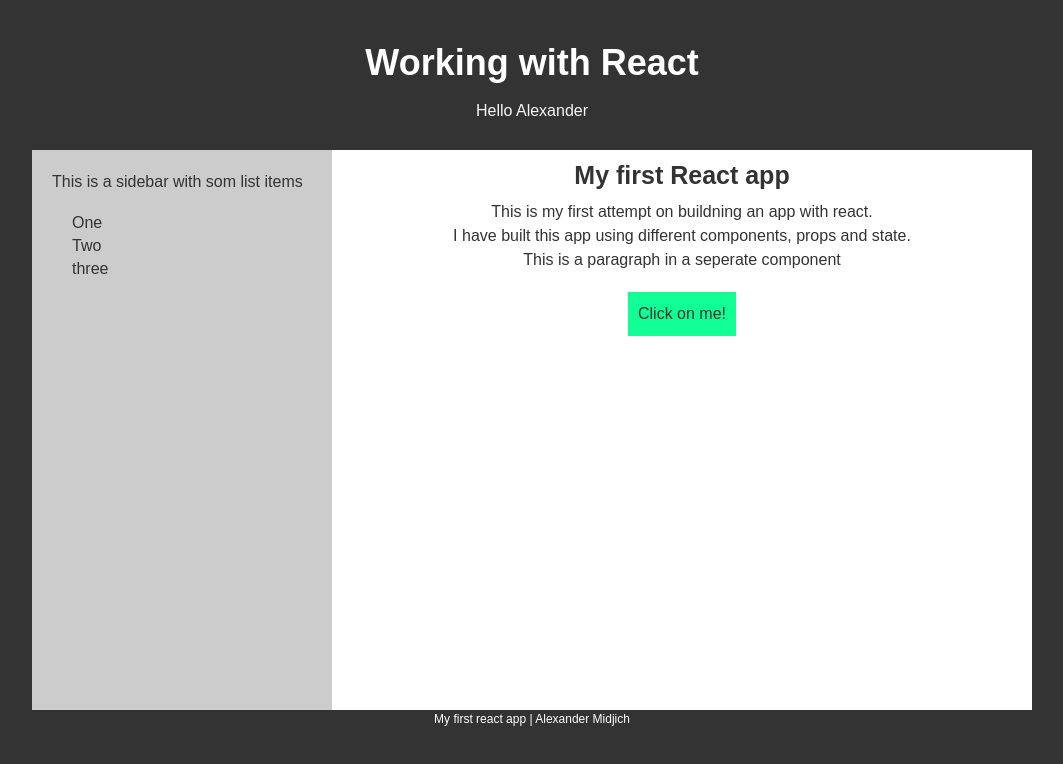
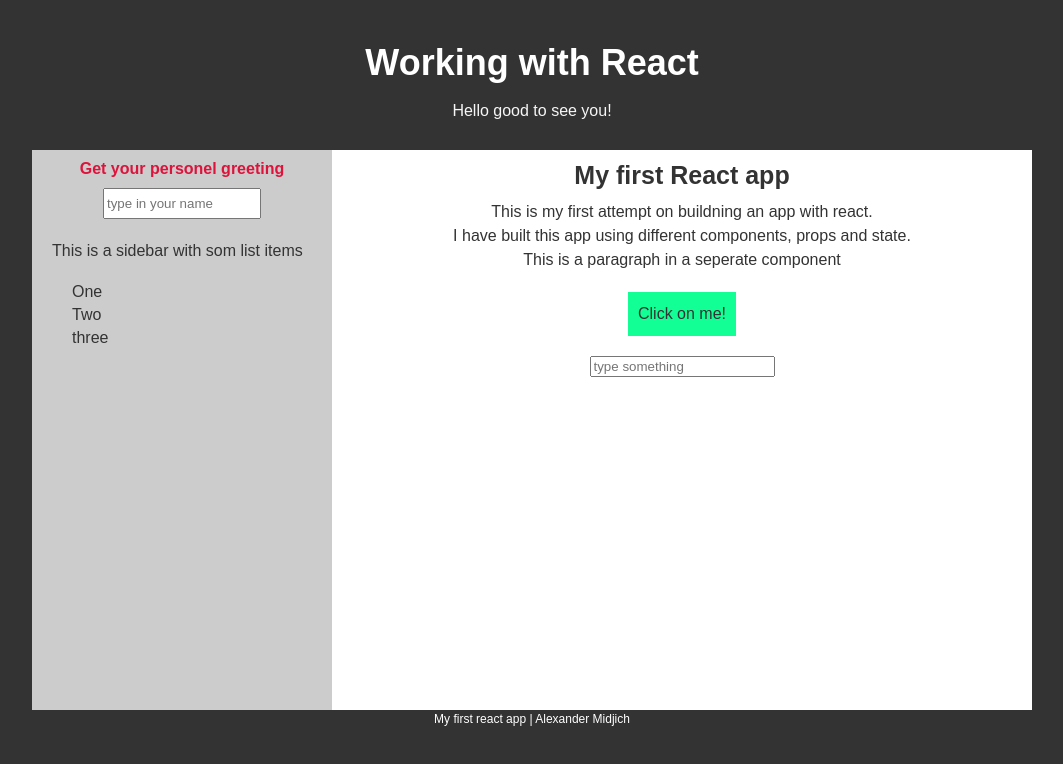
Before and after one commit to AlexMidjich/my_first_react_app, a React (Create React App) app: page / in a window 1280 px wide. Shown: the top 764 px of the page, without its empty margins (108-1171 px from the left). Built offline with nearby package versions, Linux system fonts and the light colour scheme; the HTML template or start-up script is replaced by a standard one.

Commit message:
worked on setState functions

```diff
--- a/src/App.css
+++ b/src/App.css
@@ -57,25 +57,6 @@ button:hover{
  flex-direction: row-reverse;
 }
 
-#sidebar{
- background-color: #cccccc;
- width: 30%;
- height: 70vh;
- display: flex;
- flex-direction: column;
-}
-#sidebar ul{
- color: #333333;
- list-style-type: none;
-}
-#sidebar ul li{
- padding-bottom: 5px;
-}
-#sidebar p {
- color: #333333;
- padding: 20px;
-}
-
 #maincontent{
  background-color: #ffffff;
  width: 70%;
--- a/src/App.js
+++ b/src/App.js
@@ -2,17 +2,27 @@ import React, { Component } from 'react';
 import './App.css';
 import Header from './components/Header';
 import Content from './components/Content';
-import Sidebar from './components/Sidebar';
+import Sidebar from './components/sidebar/Sidebar';
 import Footer from './components/Footer';
 
 class App extends Component {
+
+//State is a object that is used in the header component.
+ state = {
+  name: ''
+ }
+//handleChange is a function that gives the parameter in state a value.
+ handleChange = (e) => {
+  this.setState({ name: e.target.value });
+ }
+
   render() {
    return (
       <div>
-       <Header value={object} isVisible={true} />
+       <Header value={object} isVisible={true} name={ this.state.name } />
        <div className="content">
         <Content title="My first React app" />
-        <Sidebar />
+        <Sidebar handleChange={ this.handleChange } value={ this.state.name } />
        </div>
        <Footer />
       </div>
@@ -22,8 +32,11 @@ class App extends Component {
 
 const object = {
  greeting : 'Hello',
- name : 'Alexander'
+ hej : 'good to see you!'
 };
 
 
+
+
+
 export default App;
--- a/src/components/Content.js
+++ b/src/components/Content.js
@@ -1,13 +1,17 @@
 import React, { Component } from 'react';
 import Paragraph from './Paragraph';
+import InputField from './InputField';
 
 class Content extends Component {
  state = {
-  text: 'myText',
+  text: '',
   toggle: true
  };
  actionClick = () => {
   this.setState({ toggle: !this.state.toggle})
+ }
+ changeText = (e) => {
+  this.setState({text: e.target.value});
  }
   render() {
    const renderText = this.state.toggle ? null : 'Hello! I only show up when you press the button.';
@@ -23,6 +27,8 @@ class Content extends Component {
         <p>{ renderButtonText }</p>
        </button>
        { renderText }
+       <InputField changeText={this.changeText} value={this.state.text} />
+       <h3>{this.state.text}</h3>
       </div>
     );
   }
--- a/src/components/Header.js
+++ b/src/components/Header.js
@@ -6,7 +6,7 @@ class Header extends Component {
     return (
      <div className='header'>
       <h1>Working with React</h1>
-       <p>{this.props.value.greeting} {this.props.value.name}</p>
+       <p>{this.props.value.greeting} {this.props.name} {this.props.value.hej}</p>
      </div>
     );
    }else{
--- /dev/null
+++ b/src/components/InputField.js
@@ -0,0 +1,15 @@
+import React, { Component } from 'react';
+
+class InputField extends Component {
+
+  render() {
+    return (
+
+      <div>
+       <input type="text" name="namn" placeholder="type something" value={ this.props.text } onChange={ this.props.changeText } />
+      </div>
+    );
+  }
+}
+
+export default InputField;
--- /dev/null
+++ b/src/components/sidebar/Sidebar.css
@@ -0,0 +1,32 @@
+#sidebar{
+ background-color: #cccccc;
+ width: 30%;
+ height: 70vh;
+ display: flex;
+ flex-direction: column;
+}
+#sidebar ul{
+ color: #333333;
+ list-style-type: none;
+}
+#sidebar ul li{
+ padding-bottom: 5px;
+}
+#sidebar p {
+ color: #333333;
+ padding: 20px;
+}
+.inputfield{
+ width: 100%;
+ height: auto;
+ display: flex;
+ align-items: center;
+ justify-content: center;
+ flex-direction: column;
+ padding-top: 10px;
+}
+.inputfield input{
+ width: 50%;
+ height: 25px;
+ margin-top: 10px;
+}
--- a/src/components/Sidebar.js
+++ b/src/components/sidebar/Sidebar.js
@@ -1,9 +1,20 @@
 import React, { Component } from 'react';
+import './Sidebar.css';
 
 class Sidebar extends Component {
+
   render() {
+
+   const styling = {
+    color : 'crimson'
+   }
+
     return (
       <div id="sidebar">
+      <div className="inputfield" style={ styling }>
+       <h4 >Get your personel greeting</h4>
+       <input type="text" name="namn" placeholder="type in your name" value={ this.props.name } onChange={ this.props.handleChange } />
+      </div>
        <p>This is a sidebar with som list items</p>
        <ul>
         <li>One</li>
```
